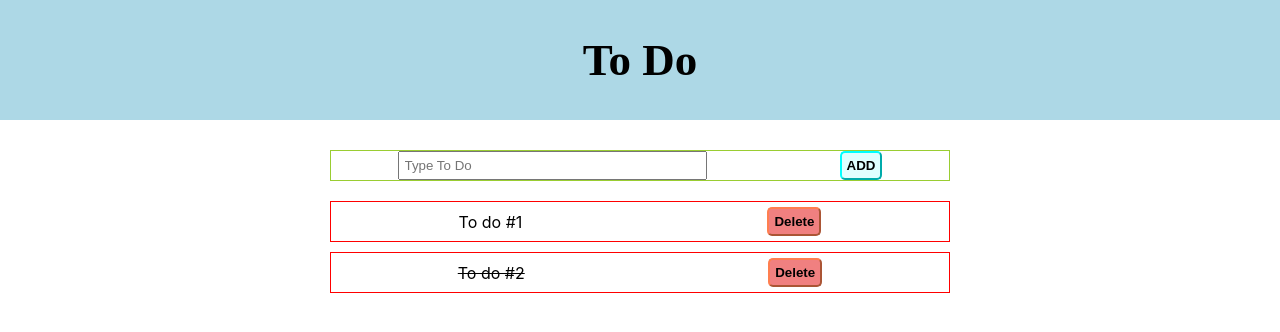
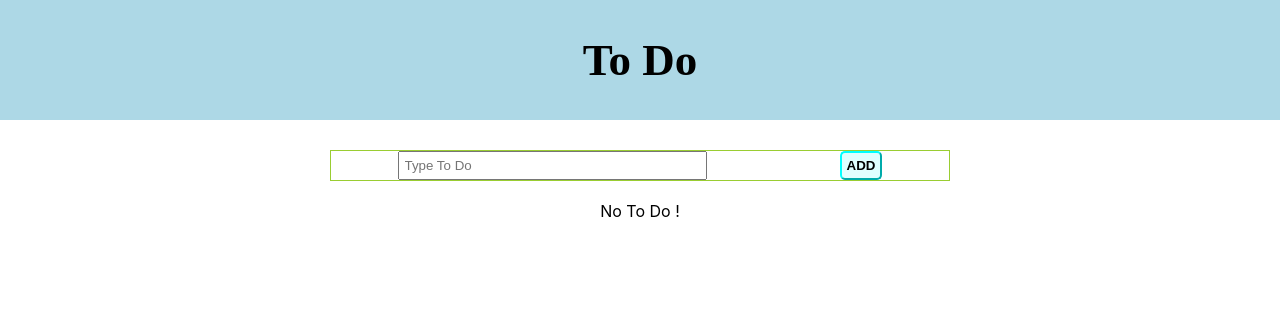
Before and after one commit to magb7/react-redux, a React (Create React App) app: page / in a window 1280 px wide. Shown: the top 332 px of the page. Built offline with nearby package versions, Linux system fonts and the light colour scheme.

Commit message:
change props'

```diff
--- a/src/components/ToDo.js
+++ b/src/components/ToDo.js
@@ -1,19 +1,19 @@
 import React from "react";
 import styled from "styled-components";
 
-const ToDo = ({ completed, todo, id }) => {
+const ToDo = ({ todo }) => {
   return (
-    <StyledList completed={completed}>
+    <StyledList completed={todo.logcompleted}>
       <li
         onClick={() => {
-          console.log(`toggle task ${id}`);
+          console.log(`toggle task ${todo.id}`);
         }}
       >
-        {todo}
+        {todo.content}
       </li>
       <button
         onClick={() => {
-          console.log(`delete task ${id}`);
+          console.log(`delete task ${todo.id}`);
         }}
       >
         Delete
--- a/src/pages/ToDoList.js
+++ b/src/pages/ToDoList.js
@@ -7,7 +7,7 @@ import ToDo from "../components/ToDo";
 import AddToDo from "../components/AddToDo";
 
 const ToDoList = () => {
-  const todos = useSelector((state) => state.todoReducer.todos);
+  const todos = useSelector((state) => state.todoReducer);
 
   return (
     <>
@@ -19,13 +19,7 @@ const ToDoList = () => {
         <AddToDo />
         {todos.length ? (
           todos.map((todo) => {
-            return (
-              <ToDo
-                completed={todo.completed}
-                todo={todo.content}
-                key={todo.id}
-              />
-            );
+            return <ToDo todo={todo} key={todo.id} />;
           })
         ) : (
           <p>No To Do !</p>
```
